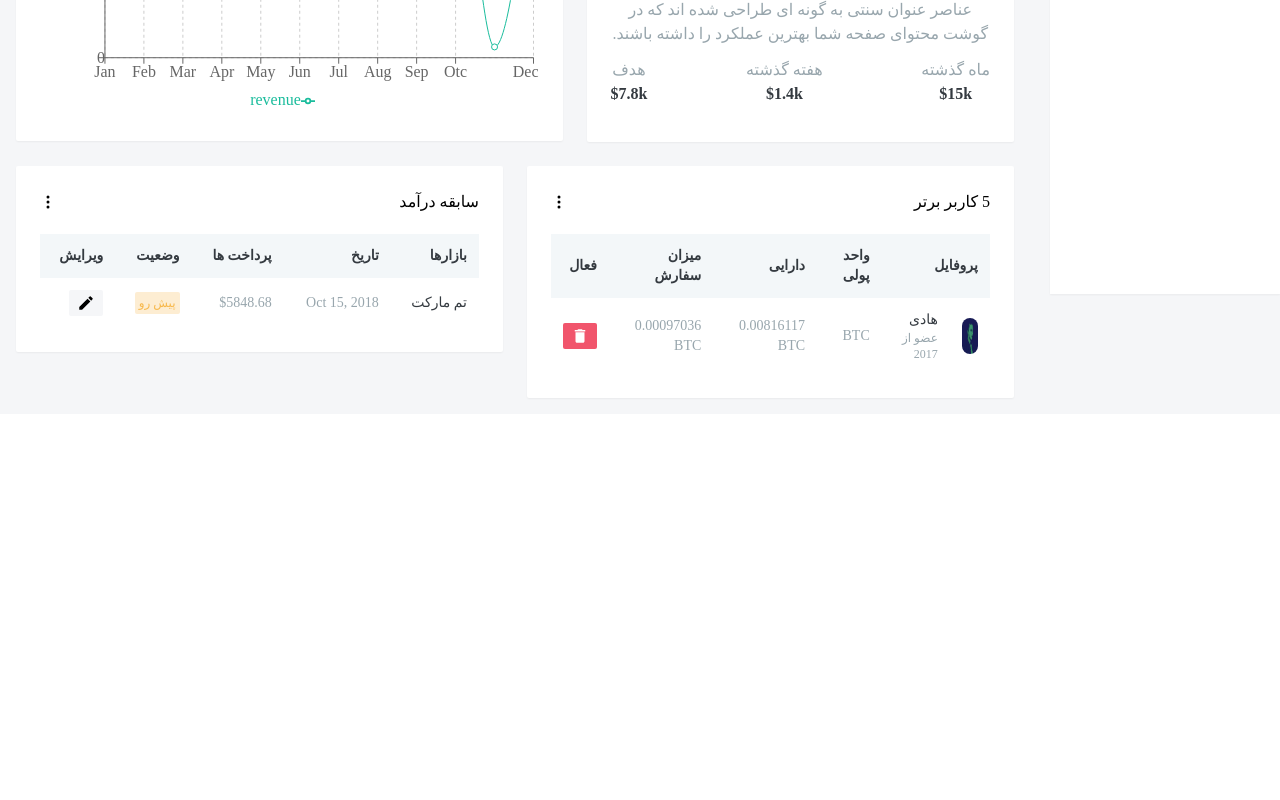
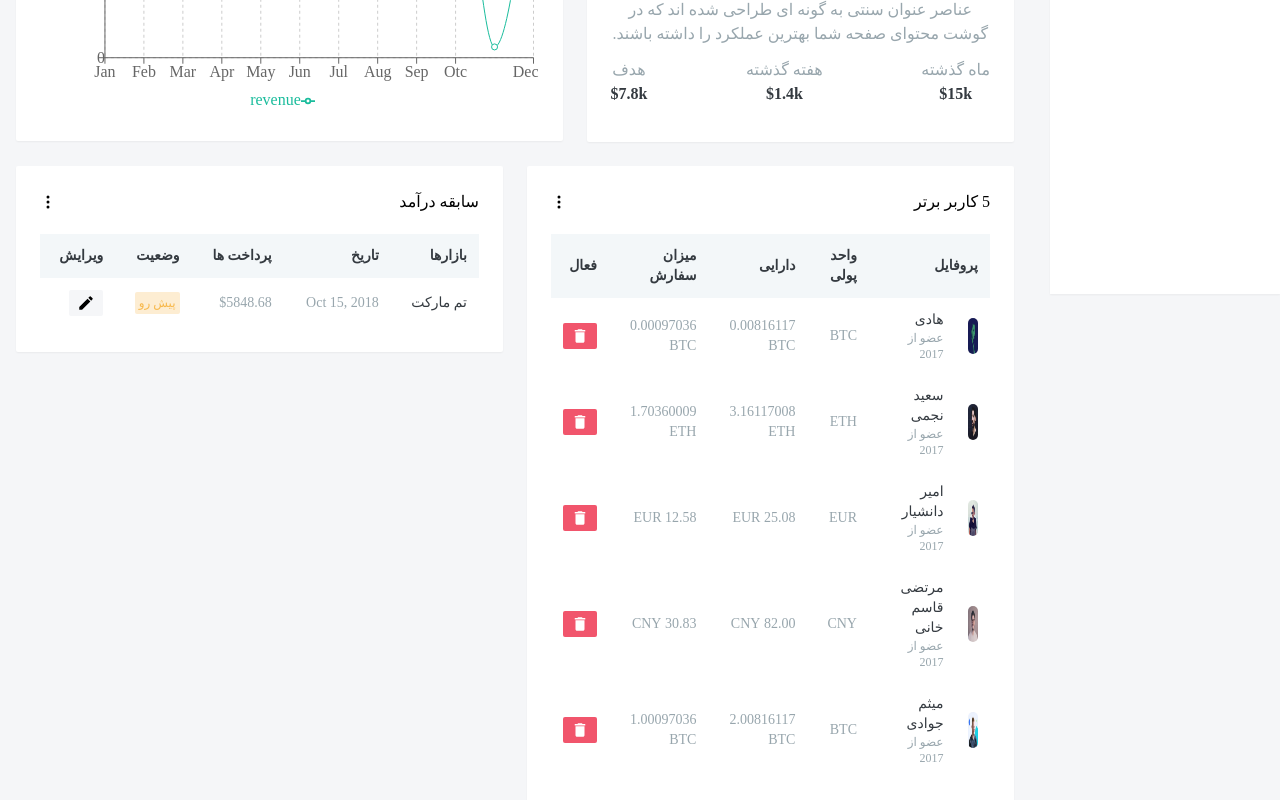
Before and after one commit to Mhboolor/my-dashboard, a React (Create React App) app: page / in a window 1280 px wide. Shown: the part 570-1370 px from the top of the page. Before the commit the page ends 984 px from the top, so only its background shows below. Built offline with nearby package versions, Linux system fonts and the light colour scheme; data requests are answered from the project's data file.

Commit message:
feat:delete dashboard best user logic

```diff
--- a/server/db.json
+++ b/server/db.json
@@ -42,7 +42,7 @@
       "id": "1",
       "image": "./images/users/user-2.jpg",
       "name": "هادی",
-      "data": "عضو از 2017",
+      "date": "عضو از 2017",
       "property": "BTC",
       "order": "0.00816117 BTC",
       "currency": "0.00097036 BTC"
@@ -51,7 +51,7 @@
       "id": "2",
       "image": "./images/users/user-3.jpg",
       "name": "سعید نجمی",
-      "data": "عضو از 2017",
+      "date": "عضو از 2017",
       "property": "ETH",
       "order": "3.16117008 ETH",
       "currency": "1.70360009 ETH"
@@ -60,7 +60,7 @@
       "id": "3",
       "image": "./images/users/user-4.jpg",
       "name": "امیر دانشیار",
-      "data": "عضو از 2017",
+      "date": "عضو از 2017",
       "property": "EUR",
       "order": "25.08 EUR",
       "currency": "12.58 EUR"
@@ -69,7 +69,7 @@
       "id": "4",
       "image": "./images/users/user-5.jpg",
       "name": "مرتضی قاسم خانی    ",
-      "data": "عضو از 2017",
+      "date": "عضو از 2017",
       "property": "CNY",
       "order": "82.00 CNY",
       "currency": "30.83 CNY"
@@ -78,7 +78,7 @@
       "id": "5",
       "image": "./images/users/user-6.jpg",
       "name": "میثم جوادی    ",
-      "data": "عضو از 2017",
+      "date": "عضو از 2017",
       "property": "BTC",
       "order": "2.00816117 BTC",
       "currency": "1.00097036 BTC"
--- a/src/api/apiSlice.js
+++ b/src/api/apiSlice.js
@@ -4,10 +4,16 @@ export const apiSlice = createApi({
   reducerPath: "api",
   baseQuery: fetchBaseQuery({ baseUrl: "http://localhost:9000" }),
   endpoints: (builder) => ({
-    getProducts: builder.query({
-      query: () => "/",
+    getBestUsers: builder.query({
+      query: () => "/best-users",
     }),
+    deleteBestUser : builder.mutation({
+      query : bestUserId => ({
+        url : `/best-users/${bestUserId}`,
+        method: 'DELETE',
+      })
+    })
   }),
 });
 
-export const {  } = apiSlice;
+export const { useGetBestUsersQuery , useDeleteBestUserMutation } = apiSlice;
--- a/src/components/dahboard/BestUser.jsx
+++ b/src/components/dahboard/BestUser.jsx
@@ -1,12 +1,12 @@
 import React from "react";
 import { MdDelete } from "react-icons/md";
 
-function BestUser() {
+function BestUser({id , image , name , date , property , order , currency , deleteUser}) {
   return (
     <tr className="text-gray-2 text-sm ease-in-out duration-100 hover:bg-table-light">
       <td className="p-3">
         <img
-          src="./images/users/user-2.jpg"
+          src={image}
           alt=""
           className="rounded-full w-9 h-9"
           width={36}
@@ -14,20 +14,20 @@ function BestUser() {
         />
       </td>
       <td className="p-3">
-        <p className="text-gray-5">هادی</p>
-        <p className="text-xs">عضو از 2017</p>
+        <p className="text-gray-5">{name}</p>
+        <p className="text-xs">{date}</p>
       </td>
       <td className="p-3">
-        <p>BTC</p>
+        <p>{property}</p>
       </td>
       <td className="p-3">
-        <p>0.00816117 BTC</p>
+        <p>{order}</p>
       </td>
       <td className="p-3">
-        <p>0.00097036 BTC</p>
+        <p>{currency}</p>
       </td>
       <td className="p-3">
-        <button className="text-lg flex items-center justify-center text-white bg-red rounded-sm px-2 py-1">
+        <button className="text-lg flex items-center justify-center text-white bg-red rounded-sm px-2 py-1" onClick={() => deleteUser(id)}>
           <MdDelete />
         </button>
       </td>
--- a/src/components/dahboard/BestUsers.jsx
+++ b/src/components/dahboard/BestUsers.jsx
@@ -1,8 +1,14 @@
 import React from "react";
 import { BsThreeDotsVertical } from "react-icons/bs";
 import BestUser from "./BestUser";
+import { useDeleteBestUserMutation, useGetBestUsersQuery } from "../../api/apiSlice";
 
 function BestUsers() {
+
+  const {data : bestUsers , isLoading , isError} = useGetBestUsersQuery();
+
+  const [deleteUser, response] = useDeleteBestUserMutation()
+
   return (
     <div className="bg-white shadow-sm rounded-sm p-6 flex flex-col gap-5 flex-1 w-full h-full overflow-hidden">
       <div className="flex items-center justify-between">
@@ -25,7 +31,9 @@ function BestUsers() {
             </tr>
           </thead>
           <tbody>
-            <BestUser />
+            {isLoading && <tr><td>Loading</td></tr>}
+            {bestUsers && bestUsers.map(user => (<BestUser {...user} key={user.id} deleteUser={deleteUser}/>))}
+            {isError && <tr><td>Error</td></tr>}
           </tbody>
         </table>
       </div>
```
